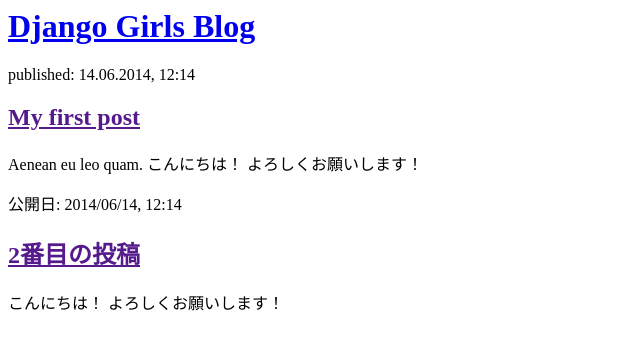
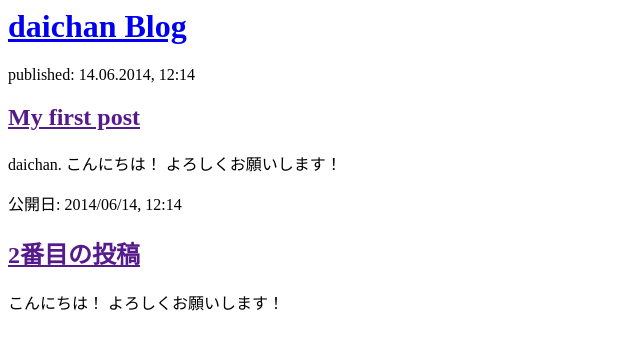
Before and after one commit to yusaaaan/my-first-blog, a Django app: page / in a window 1280 px wide. Shown: the top 350 px of the page, without its empty margins (0-640 px from the left). Run offline with Django 3.2, Linux system fonts and the light colour scheme.

Commit message:
Changed the HTML for the site.

```diff
--- a/blog/templates/blog/post_list.html
+++ b/blog/templates/blog/post_list.html
@@ -1,16 +1,16 @@
 <html>
     <head>
-        <title>Django Girls blog</title>
+        <title>daichan Blog</title>
     </head>
     <body>
         <div>
-            <h1><a href="/">Django Girls Blog</a></h1>
+            <h1><a href="/">daichan Blog</a></h1>
         </div>
 
         <div>
             <p>published: 14.06.2014, 12:14</p>
             <h2><a href="">My first post</a></h2>
-            <p>Aenean eu leo quam. こんにちは！ よろしくお願いします！ </p>
+            <p>daichan. こんにちは！ よろしくお願いします！ </p>
         </div>
 
         <div>
```
